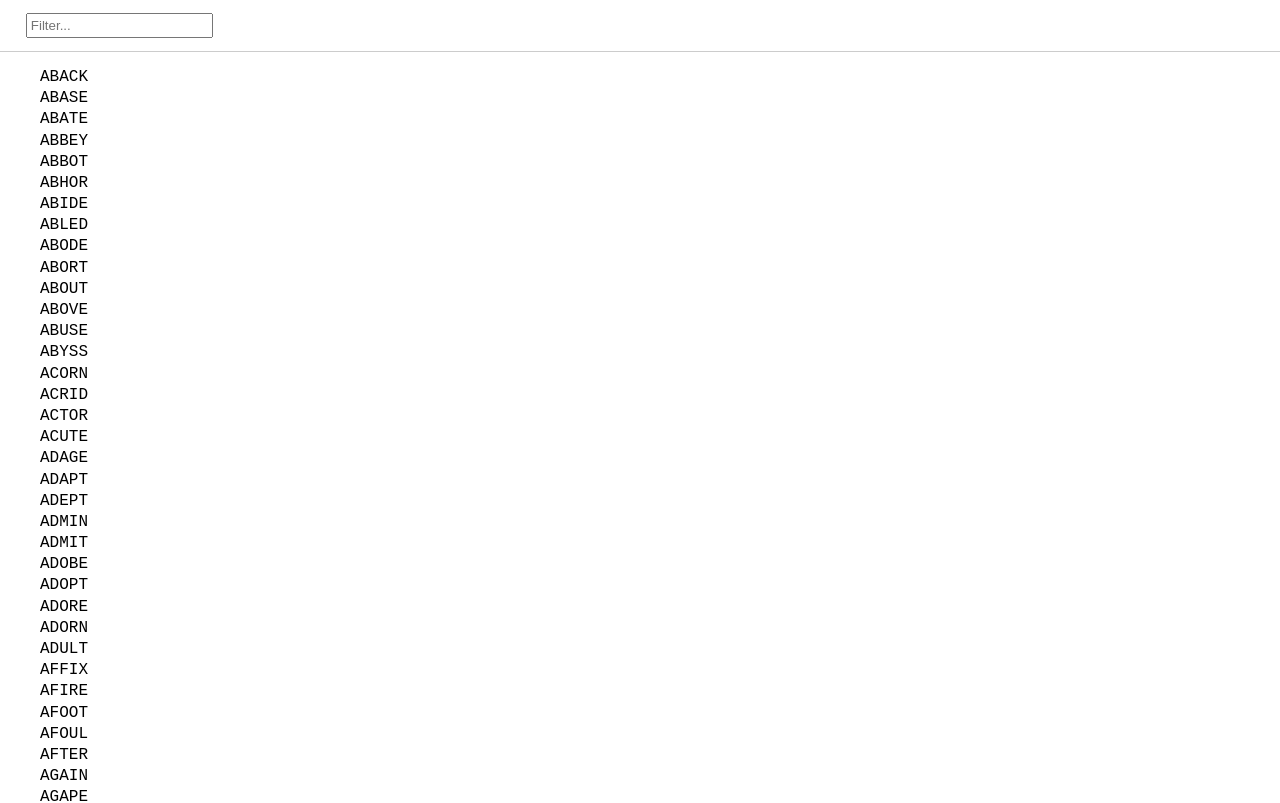
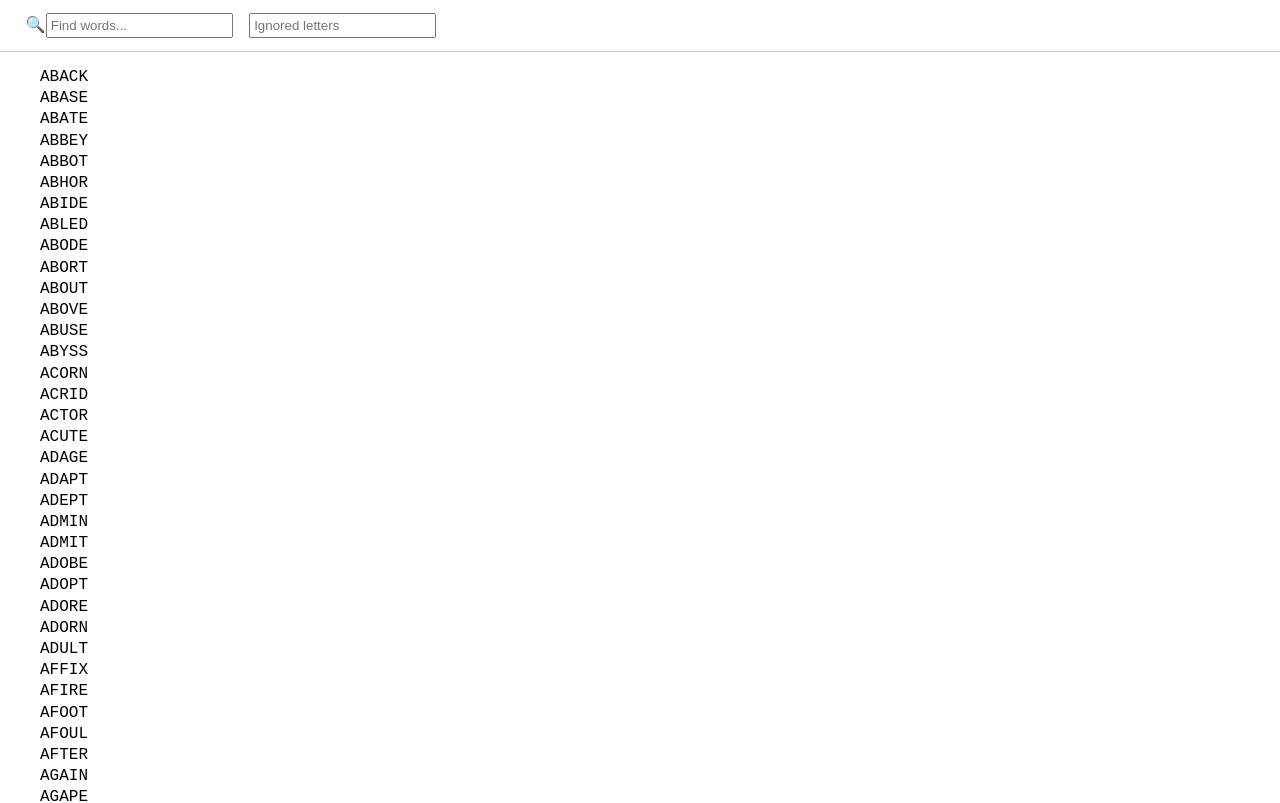
Before and after one commit to Tessmore/word-list-app, a React (Create React App) app: page / in a window 1280 px wide. Shown: the top 803 px of the page. Built offline with nearby package versions, Linux system fonts and the light colour scheme.

Commit message:
Add ignore list

```diff
--- a/src/components/FilterableWordlist.tsx
+++ b/src/components/FilterableWordlist.tsx
@@ -5,29 +5,63 @@ import "./Wordlist.css";
 
 const FilterableWordList: React.FC<{ words: string[] }> = ({ words }) => {
     const [filter, setFilter] = useState("");
+    const [ignored, setIgnored] = useState("");
+
     const [debouncedFilter] = useDebounce(filter, 300);
+    const [debouncedIgnored] = useDebounce(ignored, 300);
 
     const handleFilterChange = useCallback((e: React.ChangeEvent<HTMLInputElement>) => {
         const value = e.target.value.trim().toUpperCase();
         setFilter(value);
     }, []);
 
+    const handleIgnoredChange = useCallback((e: React.ChangeEvent<HTMLInputElement>) => {
+        const value = e.target.value.trim().toUpperCase();
+        setIgnored(value);
+    }, []);
+
     // Transform all non-characters to match "any character"
     const transform = (input: string): string => input.replace(/[^A-Z]/g, ".");
+    const ignoredTransform = (input: string): string => input.split("").join("|");
 
     const lookup = useMemo(() => new RegExp(transform(debouncedFilter), "i"), [debouncedFilter]);
+    const lookupIgnored = useMemo(() => {
+        if (debouncedIgnored === "") {
+            return new RegExp("^$", "i");
+        }
 
-    const filteredWords = useMemo(() => words.filter((word) => lookup.test(word)), [words, lookup]);
+        return new RegExp(ignoredTransform(debouncedIgnored), "i");
+    }, [debouncedIgnored]);
+
+    console.log("lookupIgnored", lookupIgnored);
+
+    const filteredWords = useMemo(() => {
+        return words.filter((word) => {
+            return lookup.test(word) && !lookupIgnored.test(word);
+        });
+    }, [words, lookup, lookupIgnored]);
 
     return (
         <div>
             <div className="search-bar">
-                <input
-                    type="text"
-                    placeholder="Filter..."
-                    value={filter}
-                    onChange={handleFilterChange}
-                />
+                <div>
+                    <span className="search-icon" title="Wordle input">🔍</span>
+                    <input
+                        type="text"
+                        placeholder="Find words..."
+                        value={filter}
+                        onChange={handleFilterChange}
+                    />
+                </div>
+
+                <div>
+                    <input
+                        type="text"
+                        placeholder="Ignored letters"
+                        value={ignored}
+                        onChange={handleIgnoredChange}
+                    />
+                </div>
             </div>
 
             <WordList words={filteredWords} />
--- a/src/components/wordlist.css
+++ b/src/components/wordlist.css
@@ -10,6 +10,10 @@
     input {
         padding: 0.2rem;
     }
+
+    display: flex;
+    justify-content: flex-start;
+    column-gap: 1rem;
 }
 
 .word-list {
```
Lines whose indentation alone changed are shown as unchanged.
